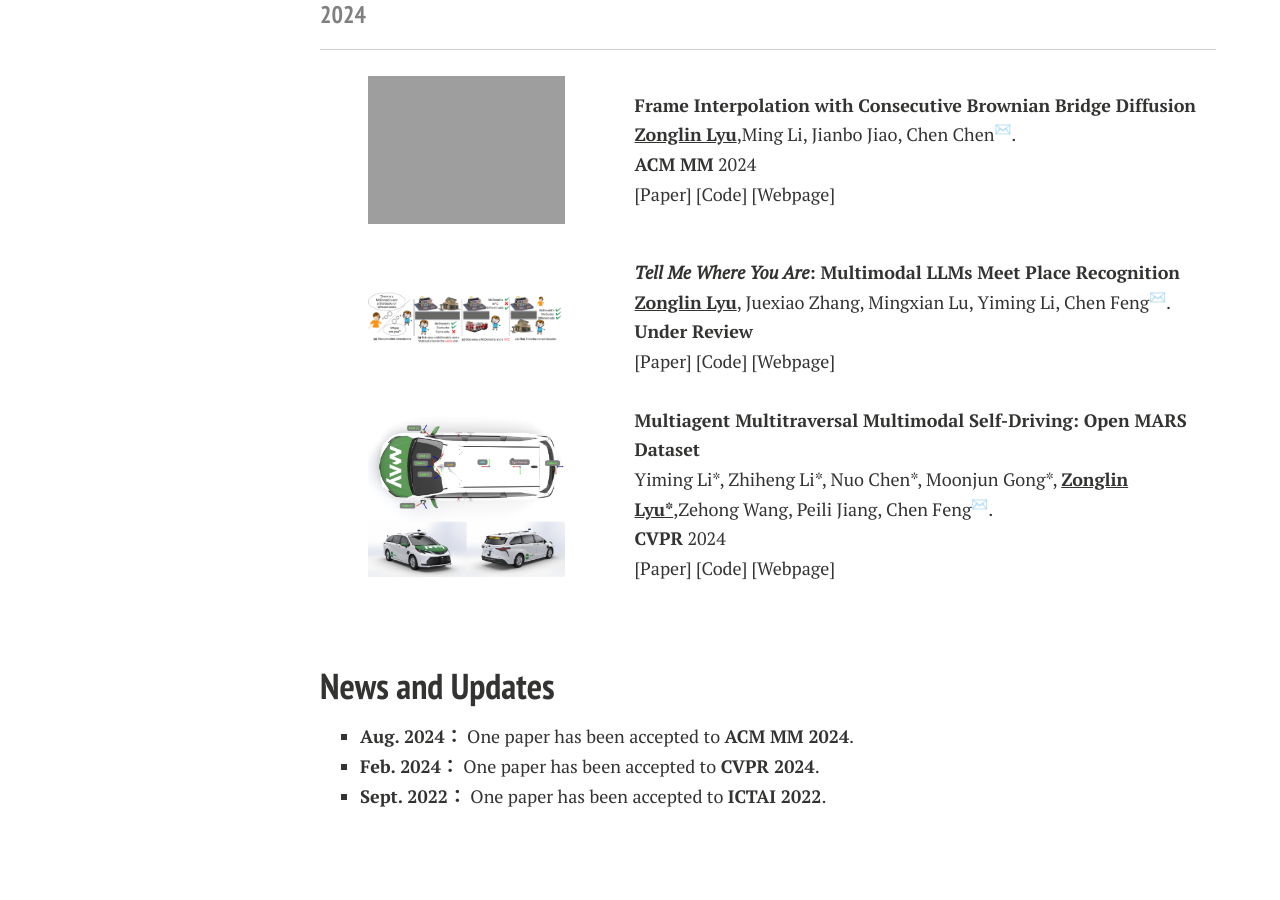
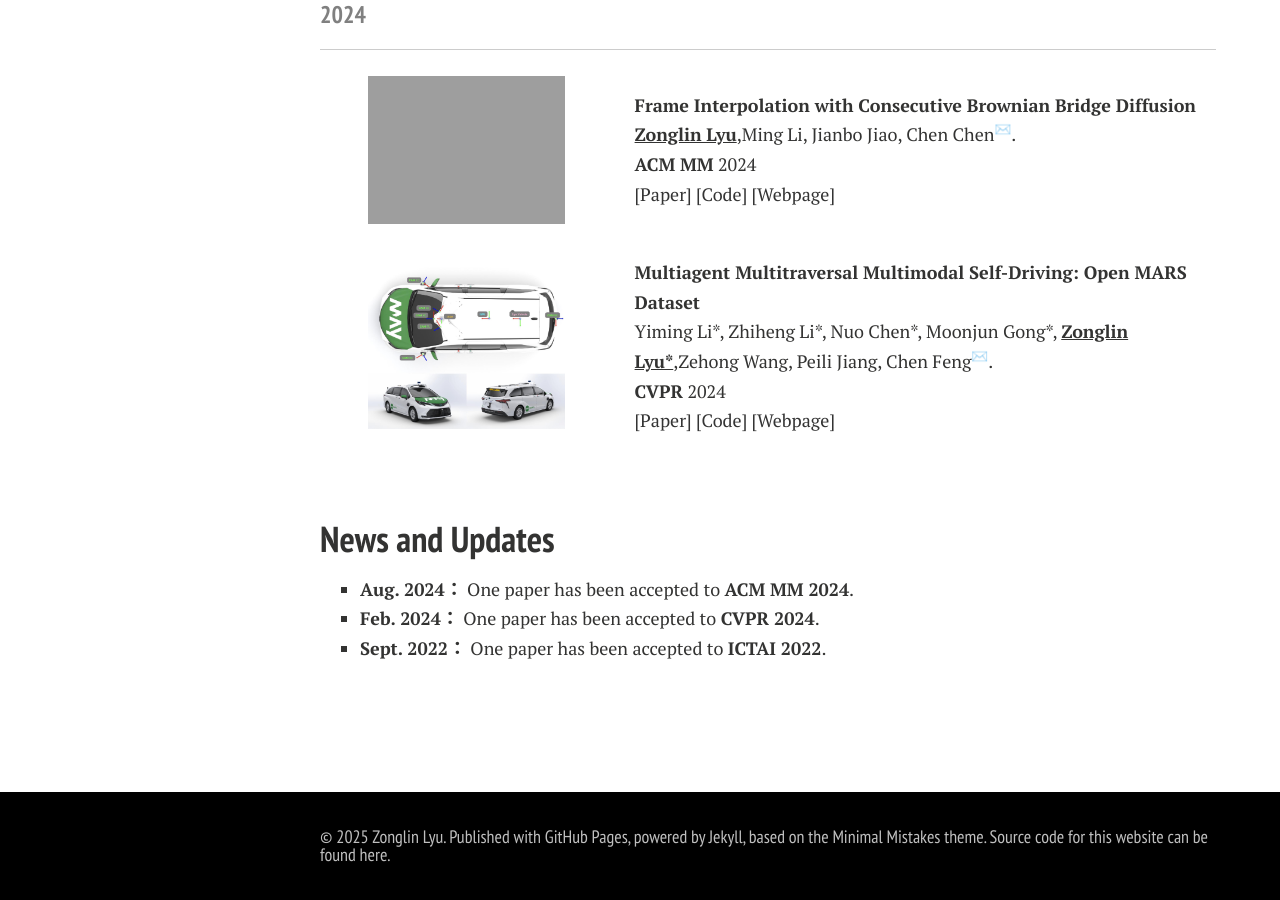
Before and after one commit to ZonglinL/ZonglinL.github.io, a Jekyll site: the page built from index.md, in a window 1280 px wide and 900 px high, scrolled down 1010 px. Built offline with Jekyll 4.4.1, drawn with Linux system fonts in a browser that asks for light colours; nearby versions of some CDN libraries; comment, search, counter and statistics services are not loaded; a style sheet for code colours, icons or effects is not loaded; our own code applies the rules of GitHub Pages for plain Markdown files.

Commit message:
Update index.md

```diff
--- a/index.md
+++ b/index.md
@@ -60,31 +60,6 @@ I am always happy to chat about research (and also non-research stuffs such as e
   </tbody>
 </table>
 
-<table style="width:100%;border:0px;border-spacing:0px;border-collapse:separate;margin-right:auto;margin-left:auto;">
-  <tbody>
-    <tr>
-      <td style="margin:5px;padding:5px;width:35%;max-width:90%" align="center" class="image-wrapper">
-        <img style="margin:1px;padding-right:20px;width:65%;max-width:100%" src="https://zonglinl.github.io/images/LLM4VPR.png" alt="dise">
-      </td>
-      <td width="75%" valign="center" class="text-wrapper">
-          <papertitle>
-            <strong>
-              	<i>Tell Me Where You Are</i>: Multimodal LLMs Meet Place Recognition
-            </strong>
-          </papertitle>
-          <br>
-          <strong><u>Zonglin Lyu</u></strong>, Juexiao Zhang, Mingxian Lu, Yiming Li, Chen Feng<sup>✉️</sup>.
-          <br>
-          <strong>Under Review</strong>
-          <br>
-          <a href="https://arxiv.org/pdf/2406.17520" class="custom-link—paper">[Paper]</a>
-          <a href="https://github.com/ai4ce/LLM4VPR" class="custom-link—code">[Code]</a>
-          <a href="https://ai4ce.github.io/LLM4VPR/" class="custom-link—project">[Webpage]</a>
-      </td>
-    </tr>
-
-  </tbody>
-</table>
 
 
 <table style="width:100%;border:0px;border-spacing:0px;border-collapse:separate;margin-right:auto;margin-left:auto;">
```
